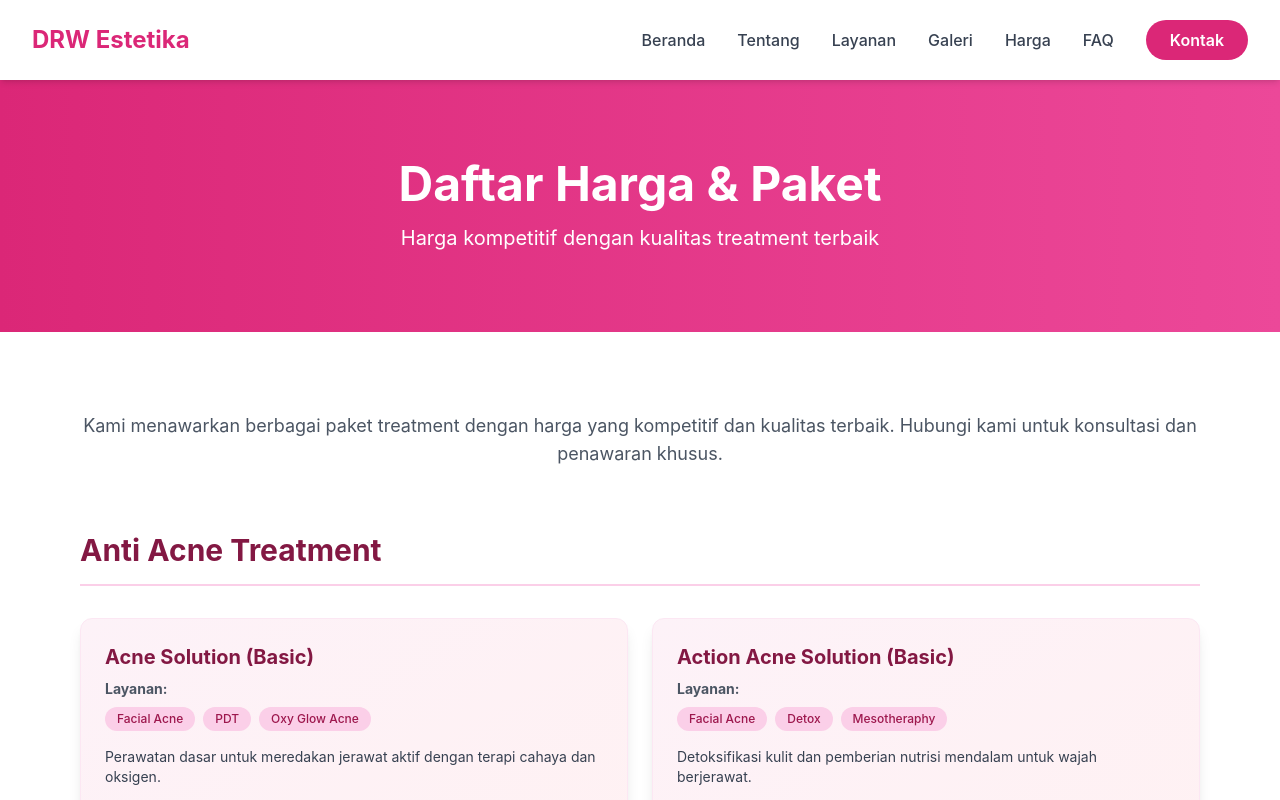
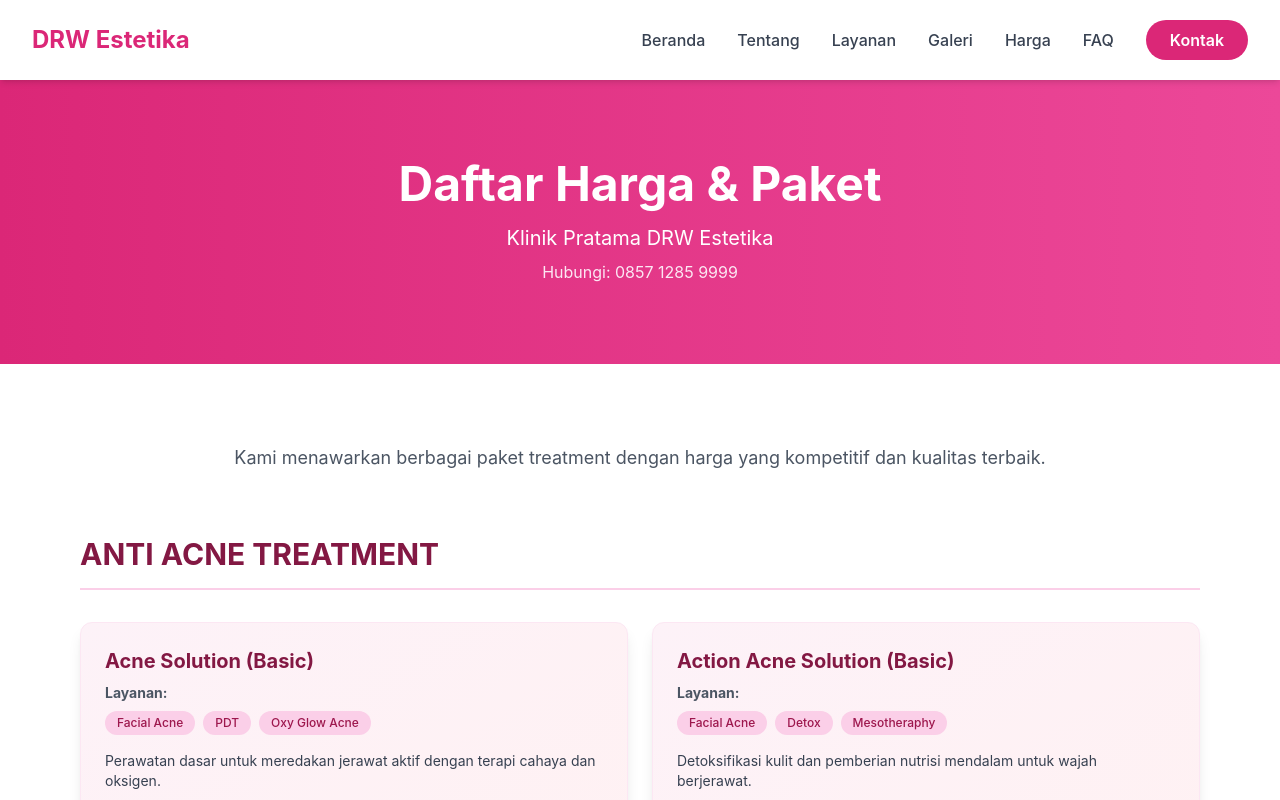
Before and after one commit to multimediadrw/KlinikPratamadrwestetika, a Next.js app: page /harga in a window 1280 px wide. Shown: the top 800 px of the page. Built offline with nearby package versions, Linux system fonts and the light colour scheme.

Commit message:
Add dynamic JSON loading for harga page

```diff
--- a/app/harga/page.tsx
+++ b/app/harga/page.tsx
@@ -1,71 +1,100 @@
+'use client';
+
 import Link from 'next/link';
+import { useEffect, useState } from 'react';
+
+interface Treatment {
+  nama: string;
+  layanan: string[];
+  harga: string;
+  manfaat: string;
+}
+
+interface MenuData {
+  klinik: string;
+  kontak: string;
+  sumber: string;
+  menu_lengkap: {
+    [key: string]: Treatment[];
+  };
+}
 
 export default function HargaPage() {
-  const treatments = {
-    'Anti Acne Treatment': [
-      { nama: 'Acne Solution (Basic)', layanan: ['Facial Acne', 'PDT', 'Oxy Glow Acne'], harga: 'Rp 177.600', manfaat: 'Perawatan dasar untuk meredakan jerawat aktif dengan terapi cahaya dan oksigen.' },
-      { nama: 'Action Acne Solution (Basic)', layanan: ['Facial Acne', 'Detox', 'Mesotheraphy'], harga: 'Rp 193.500', manfaat: 'Detoksifikasi kulit dan pemberian nutrisi mendalam untuk wajah berjerawat.' },
-      { nama: 'Acne Resurface (Basic)', layanan: ['Facial Acne', 'Chemical Peeling', 'Mesotheraphy'], harga: 'Rp 259.562', manfaat: 'Memperbaiki tekstur kulit yang tidak rata akibat bekas jerawat.' },
-      { nama: 'Complete Acne Fighter (Basic)', layanan: ['Facial Acne', 'Chemical Peeling', 'DPL'], harga: 'Rp 300.000', manfaat: 'Solusi intensif untuk membunuh bakteri jerawat dan mencerahkan noda.' },
-      { nama: '3 In 1 Korean Acne Glow (Premium)', layanan: ['Korean Snow White Facial Acne', 'Oxy Glow Acne', 'PDT'], harga: 'Rp 253.690', manfaat: 'Perawatan jerawat ala Korea untuk hasil kulit yang bersih dan bercahaya.' },
-      { nama: 'Inject Spot Go', layanan: ['Inject Acne'], harga: 'Rp 83.000/Titik', manfaat: 'Suntikan langsung pada jerawat untuk mempercepat penyembuhan instan.' },
-    ],
-    'Post Acne Treatment': [
-      { nama: 'Acne Repair Plasma (Basic)', layanan: ['Facial Acne', 'PRP'], harga: 'Rp 638.250', manfaat: 'Menggunakan plasma darah (PRP) untuk memperbaiki struktur bopeng.' },
-      { nama: 'Korean Acne Repair Plasma (Premium)', layanan: ['Korean Snow White Facial Acne', 'PRP'], harga: 'Rp 750.000 (Start From)', manfaat: 'Regenerasi kulit tingkat tinggi dengan standar Snow White Korea.' },
-    ],
-    'Anti Aging Treatment': [
-      { nama: 'Luminous Youth Glow Package', layanan: ['Facial White', 'RF All', 'Oxy Glow'], harga: 'Rp 291.500', manfaat: 'Mengencangkan kulit wajah dan memberikan efek kilau muda.' },
-      { nama: 'Signature DNA Youthful Glow', layanan: ['Facial White', 'RF All', 'Luxury DNA Salmon'], harga: 'Rp 723.500', manfaat: 'Peremajaan kulit menggunakan DNA Salmon untuk hasil kulit kenyal.' },
-      { nama: 'Platinum Anti-Aging & Radiance', layanan: ['Korean Snow White Facial White', 'RF All', 'Luxury DNA Salmon'], harga: 'Rp 389.665', manfaat: 'Kombinasi premium untuk mengangkat kulit kendur dan mencerahkan.' },
-    ],
-    'Flex Pigment Treatment': [
-      { nama: 'Signature Melasma Renewal Package', layanan: ['Facial White', 'DPL Pigment', 'PICO Pigment Removal'], harga: 'Rp 466.000', manfaat: 'Menghilangkan flek hitam membandel dengan teknologi laser PICO.' },
-      { nama: 'Luxe Snow White Pico Glow', layanan: ['Korean Snow White Facial White', 'PICO Pigment Removal', 'DPL Pigment'], harga: 'Rp 564.490', manfaat: 'Teknologi laser tercanggih untuk wajah bersih dari pigmentasi.' },
-    ],
-    'Glow Skin Treatment': [
-      { nama: 'Crystal White Glow Care', layanan: ['Facial White', 'PDT', 'Oxy Glow'], harga: 'Rp 177.600', manfaat: 'Menjaga kecerahan kulit agar tetap putih bersih.' },
-      { nama: 'Platinum Radiance Glow', layanan: ['Facial White', 'Skin Booster'], harga: 'Rp 475.000', manfaat: 'Meningkatkan kualitas kulit secara instan agar tampak bercahaya.' },
-    ],
-    'Body Treatment': [
-      { nama: 'Glow Relax Package', layanan: ['Massage', 'Lulur'], harga: 'Rp 199.000', manfaat: 'Memberikan relaksasi tubuh dan kehalusan kulit.' },
-      { nama: 'Milk Luxury Body Spa', layanan: ['Massage', 'Lulur', 'Milk Bath'], harga: 'Rp 250.000', manfaat: 'Melembapkan dan memutihkan kulit tubuh dengan mandi susu.' },
-      { nama: 'Detox Relaxation Spa', layanan: ['Massage', 'Lulur', 'Sauna'], harga: 'Rp 250.000', manfaat: 'Mengeluarkan racun tubuh melalui uap sauna.' },
-    ],
-    'Lymphatic Treatment': [
-      { nama: 'Full Body Lymphatic Massage', layanan: ['Detoksifikasi', 'Metabolisme'], harga: 'Rp 400.000', manfaat: 'Mempercepat pemulihan tubuh dan memperbaiki metabolisme.' },
-      { nama: 'Lymphatic Slimming Massage', layanan: ['Slimming', 'Cellulite Reduction'], harga: 'Rp 200.000', manfaat: 'Membantu mengecilkan tubuh dan mengurangi selulit.' },
-    ],
-    'Hair Treatment': [
-      { nama: 'Silky Glow Hair Spa', layanan: ['Hair Spa'], harga: 'Rp 78.000', manfaat: 'Memberikan kilau dan kelembutan pada rambut.' },
-      { nama: 'Luxe Hair Treatment Package', layanan: ['Hairspa', 'Catok', 'Vitamin'], harga: 'Rp 150.000', manfaat: 'Perawatan rambut lengkap untuk hasil yang rapi dan sehat.' },
-    ],
-    'Nail Hand Foot Aesthetic': [
-      { nama: 'Manicure Spa', layanan: ['Manicure Spa'], harga: 'Rp 145.000', manfaat: 'Perawatan kuku tangan lengkap agar tampak cantik.' },
-      { nama: 'Pedicure Spa Callus Remover', layanan: ['Pedicure', 'Callus Removal'], harga: 'Rp 170.000', manfaat: 'Membersihkan kuku kaki dan menghilangkan kulit kapalan.' },
-    ],
-  };
+  const [menuData, setMenuData] = useState<MenuData | null>(null);
+  const [loading, setLoading] = useState(true);
+  const [error, setError] = useState<string | null>(null);
+
+  useEffect(() => {
+    const fetchMenu = async () => {
+      try {
+        const response = await fetch('/menu.json');
+        if (!response.ok) {
+          throw new Error('Failed to load menu data');
+        }
+        const data = await response.json();
+        setMenuData(data);
+      } catch (err) {
+        setError(err instanceof Error ? err.message : 'Unknown error');
+      } finally {
+        setLoading(false);
+      }
+    };
+
+    fetchMenu();
+  }, []);
+
+  if (loading) {
+    return (
+      <main className="bg-white">
+        <section className="bg-gradient-to-r from-pink-600 to-pink-500 text-white py-20">
+          <div className="max-w-4xl mx-auto px-4 text-center">
+            <h1 className="text-5xl font-bold mb-4">Daftar Harga & Paket</h1>
+            <p className="text-xl">Loading data...</p>
+          </div>
+        </section>
+        <div className="py-20 text-center">
+          <p className="text-gray-600">Memuat data treatment...</p>
+        </div>
+      </main>
+    );
+  }
+
+  if (error || !menuData) {
+    return (
+      <main className="bg-white">
+        <section className="bg-gradient-to-r from-pink-600 to-pink-500 text-white py-20">
+          <div className="max-w-4xl mx-auto px-4 text-center">
+            <h1 className="text-5xl font-bold mb-4">Daftar Harga & Paket</h1>
+          </div>
+        </section>
+        <div className="py-20 text-center max-w-4xl mx-auto px-4">
+          <p className="text-red-600 text-lg">Error: {error || 'Data tidak ditemukan'}</p>
+        </div>
+      </main>
+    );
+  }
 
   return (
     <main>
       <section className="bg-gradient-to-r from-pink-600 to-pink-500 text-white py-20">
         <div className="max-w-4xl mx-auto px-4 text-center">
           <h1 className="text-5xl font-bold mb-4">Daftar Harga & Paket</h1>
-          <p className="text-xl">Harga kompetitif dengan kualitas treatment terbaik</p>
+          <p className="text-xl">{menuData.klinik}</p>
+          <p className="text-pink-100 mt-2">Hubungi: {menuData.kontak}</p>
         </div>
       </section>
 
       <section className="py-20 bg-white">
         <div className="max-w-6xl mx-auto px-4">
           <p className="text-center text-gray-600 mb-16 text-lg">
-            Kami menawarkan berbagai paket treatment dengan harga yang kompetitif dan kualitas terbaik. Hubungi kami untuk konsultasi dan penawaran khusus.
+            Kami menawarkan berbagai paket treatment dengan harga yang kompetitif dan kualitas terbaik.
           </p>
 
           <div className="space-y-16">
-            {Object.entries(treatments).map(([category, items]) => (
+            {Object.entries(menuData.menu_lengkap).map(([category, items]) => (
               <div key={category}>
                 <h2 className="text-3xl font-bold text-pink-900 mb-8 pb-4 border-b-2 border-pink-200">
-                  {category}
+                  {category.replace(/_/g, ' ').toUpperCase()}
                 </h2>
                 <div className="grid md:grid-cols-2 gap-6">
                   {items.map((item, idx) => (
@@ -110,7 +139,7 @@
               { icon: '💰', name: 'Tunai' },
               { icon: '🏦', name: 'Transfer Bank' },
               { icon: '💳', name: 'Kartu Kredit/Debit' },
-              { icon: '📱', name: 'E-wallet (GCash, OVO, Dana)' },
+              { icon: '📱', name: 'E-wallet' },
             ].map((method, i) => (
               <div key={i} className="bg-white rounded-xl p-6 text-center shadow-lg">
                 <div className="text-5xl mb-3">{method.icon}</div>
@@ -157,7 +186,7 @@
             <Link href="/kontak" className="bg-white text-pink-600 hover:bg-pink-50 px-8 py-4 rounded-full text-lg font-bold transition-all duration-300 shadow-lg hover:shadow-xl">
               Hubungi Sekarang
             </Link>
-            <a href="https://wa.me/62857128599999" target="_blank" rel="noopener noreferrer" className="bg-green-500 hover:bg-green-600 text-white px-8 py-4 rounded-full text-lg font-bold transition-all duration-300 shadow-lg hover:shadow-xl">
+            <a href={`https://wa.me/${menuData.kontak.replace(/\D/g, '')}`} target="_blank" rel="noopener noreferrer" className="bg-green-500 hover:bg-green-600 text-white px-8 py-4 rounded-full text-lg font-bold transition-all duration-300 shadow-lg hover:shadow-xl">
               💬 WhatsApp
             </a>
           </div>
--- /dev/null
+++ b/public/menu.json
@@ -0,0 +1,49 @@
+{
+  "klinik": "Klinik Pratama DRW Estetika",
+  "kontak": "0857 1285 9999",
+  "sumber": "Daftar Menu Treatment - Rev Harga Before PWR",
+  "menu_lengkap": {
+    "anti_acne_treatment": [
+      { "nama": "Acne Solution (Basic)", "layanan": ["Facial Acne", "PDT", "Oxy Glow Acne"], "harga": "Rp 177.600", "manfaat": "Perawatan dasar untuk meredakan jerawat aktif dengan terapi cahaya dan oksigen.", "source": [9, 10, 11, 12, 27] },
+      { "nama": "Action Acne Solution (Basic)", "layanan": ["Facial Acne", "Detox", "Mesotheraphy"], "harga": "Rp 193.500", "manfaat": "Detoksifikasi kulit dan pemberian nutrisi mendalam untuk wajah berjerawat.", "source": [13, 14, 15, 16, 17, 28] },
+      { "nama": "Acne Resurface (Basic)", "layanan": ["Facial Acne", "Chemical Peeling", "Mesotheraphy"], "harga": "Rp 259.562", "manfaat": "Memperbaiki tekstur kulit yang tidak rata akibat bekas jerawat.", "source": [18, 19, 20, 21, 22, 30] },
+      { "nama": "Complete Acne Fighter (Basic)", "layanan": ["Facial Acne", "Chemical Peeling", "DPL"], "harga": "Rp 300.000", "manfaat": "Solusi intensif untuk membunuh bakteri jerawat dan mencerahkan noda.", "source": [23, 24, 25, 26, 31] },
+      { "nama": "3 In 1 Korean Acne Glow (Premium)", "layanan": ["Korean Snow White Facial Acne", "Oxy Glow Acne", "PDT"], "harga": "Rp 253.690", "manfaat": "Perawatan jerawat ala Korea untuk hasil kulit yang bersih dan bercahaya.", "source": [33, 34, 35, 36, 38, 39] },
+      { "nama": "Inject Spot Go", "layanan": ["Inject Acne"], "harga": "Rp 83.000/Titik", "manfaat": "Suntikan langsung pada jerawat untuk mempercepat penyembuhan instan.", "source": [60, 61, 62, 65] }
+    ],
+    "post_acne_treatment": [
+      { "nama": "Acne Repair Plasma (Basic)", "layanan": ["Facial Acne", "PRP"], "harga": "Rp 638.250", "manfaat": "Menggunakan plasma darah (PRP) untuk memperbaiki struktur bopeng.", "source": [68, 69, 70, 71, 72] },
+      { "nama": "Korean Acne Repair Plasma (Premium)", "layanan": ["Korean Snow White Facial Acne", "PRP"], "harga": "Rp 750.000 (Start From)", "manfaat": "Regenerasi kulit tingkat tinggi dengan standar Snow White Korea.", "source": [74, 75, 91] }
+    ],
+    "anti_aging_treatment": [
+      { "nama": "Luminous Youth Glow Package", "layanan": ["Facial White", "RF All", "Oxy Glow"], "harga": "Rp 291.500", "manfaat": "Mengencangkan kulit wajah dan memberikan efek kilau muda.", "source": [78, 79, 80, 81, 82, 88] },
+      { "nama": "Signature DNA Youthful Glow", "layanan": ["Facial White", "RF All", "Luxury DNA Salmon"], "harga": "Rp 723.500", "manfaat": "Peremajaan kulit menggunakan DNA Salmon untuk hasil kulit kenyal.", "source": [83, 84, 85, 86, 87, 91] },
+      { "nama": "Platinum Anti-Aging & Radiance", "layanan": ["Korean Snow White Facial White", "RF All", "Luxury DNA Salmon"], "harga": "Rp 389.665", "manfaat": "Kombinasi premium untuk mengangkat kulit kendur dan mencerahkan.", "source": [100, 101, 102, 103, 104, 106] }
+    ],
+    "flex_pigment_treatment": [
+      { "nama": "Signature Melasma Renewal Package", "layanan": ["Facial White", "DPL Pigment", "PICO Pigment Removal"], "harga": "Rp 466.000", "manfaat": "Menghilangkan flek hitam membandel dengan teknologi laser PICO.", "source": [151, 152, 153, 155, 156, 157] },
+      { "nama": "Luxe Snow White Pico Glow", "layanan": ["Korean Snow White Facial White", "PICO Pigment Removal", "DPL Pigment"], "harga": "Rp 564.490", "manfaat": "Teknologi laser tercanggih untuk wajah bersih dari pigmentasi.", "source": [200, 201, 202, 203, 205, 206] }
+    ],
+    "glow_skin_treatment": [
+      { "nama": "Crystal White Glow Care", "layanan": ["Facial White", "PDT", "Oxy Glow"], "harga": "Rp 177.600", "manfaat": "Menjaga kecerahan kulit agar tetap putih bersih.", "source": [209, 210, 211, 212, 213, 216] },
+      { "nama": "Platinum Radiance Glow", "layanan": ["Facial White", "Skin Booster"], "harga": "Rp 475.000", "manfaat": "Meningkatkan kualitas kulit secara instan agar tampak bercahaya.", "source": [241, 242, 243, 278] }
+    ],
+    "body_treatment": [
+      { "nama": "Glow Relax Package", "layanan": ["Massage", "Lulur"], "harga": "Rp 199.000", "manfaat": "Memberikan relaksasi tubuh dan kehalusan kulit.", "source": [296, 298] },
+      { "nama": "Milk Luxury Body Spa", "layanan": ["Massage", "Lulur", "Milk Bath"], "harga": "Rp 250.000", "manfaat": "Melembapkan dan memutihkan kulit tubuh dengan mandi susu.", "source": [299, 300] },
+      { "nama": "Detox Relaxation Spa", "layanan": ["Massage", "Lulur", "Sauna"], "harga": "Rp 250.000", "manfaat": "Mengeluarkan racun tubuh melalui uap sauna.", "source": [304, 305] }
+    ],
+    "lymphatic_treatment": [
+      { "nama": "Full Body Lymphatic Massage", "layanan": ["Detoksifikasi", "Metabolisme"], "harga": "Rp 400.000", "manfaat": "Mempercepat pemulihan tubuh dan memperbaiki metabolisme.", "source": [313, 319] },
+      { "nama": "Lymphatic Slimming Massage", "layanan": ["Slimming", "Cellulite Reduction"], "harga": "Rp 200.000", "manfaat": "Membantu mengecilkan tubuh dan mengurangi selulit.", "source": [318, 326] }
+    ],
+    "hair_treatment": [
+      { "nama": "Silky Glow Hair Spa", "layanan": ["Hair Spa"], "harga": "Rp 78.000", "manfaat": "Memberikan kilau dan kelembutan pada rambut.", "source": [328] },
+      { "nama": "Luxe Hair Treatment Package", "layanan": ["Hairspa", "Catok", "Vitamin"], "harga": "Rp 150.000", "manfaat": "Perawatan rambut lengkap untuk hasil yang rapi dan sehat.", "source": [328] }
+    ],
+    "nail_hand_foot_aesthetic": [
+      { "nama": "Manicure Spa", "layanan": ["Manicure Spa"], "harga": "Rp 145.000", "manfaat": "Perawatan kuku tangan lengkap agar tampak cantik.", "source": [333, 335] },
+      { "nama": "Pedicure Spa Callus Remover", "layanan": ["Pedicure", "Callus Removal"], "harga": "Rp 170.000", "manfaat": "Membersihkan kuku kaki dan menghilangkan kulit kapalan.", "source": [338, 341] }
+    ]
+  }
+}
```
